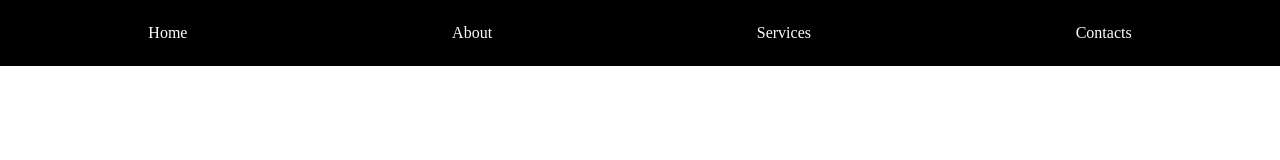
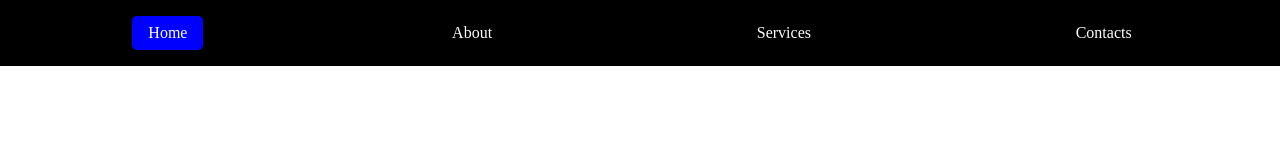
Before and after one commit to Tmt10tp/Meine-Webseite, a plain HTML site: page index.html in a window 1280 px wide. In both pictures the pointer is over the link "Home". Drawn offline with Linux system fonts and the light colour scheme.

Commit message:
Update stylesheet.css

```diff
--- a/stylesheet.css
+++ b/stylesheet.css
@@ -23,6 +23,6 @@ nav ul li a {
     display: block;
 }
 nav ul li a:hover {
-    background-color: space;
+    background-color: blue;
     border-radius: 5px;
 }
```
